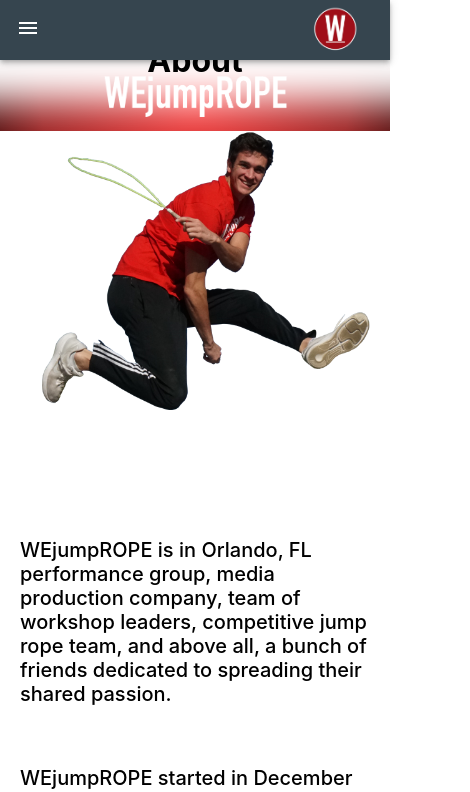
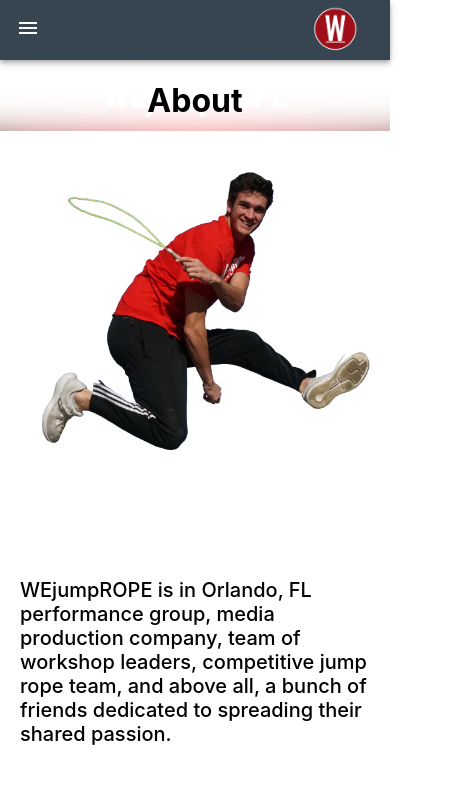
Before and after one commit to cbsimmons4/wejumprope_2.0, a React (Create React App) app in the folder production/: page / in a window 390 px wide. Shown: the top 792 px of the page, 470 px wide, since content can reach past the window. Built offline with nearby package versions, Linux system fonts and the light colour scheme.

Commit message:
fix mobile css issues

```diff
--- a/production/src/components/AppBar.js
+++ b/production/src/components/AppBar.js
@@ -35,7 +35,7 @@
   },
   menuItemText: {
     marginLeft: 20,
-    marginRight: 240,
+    marginRight: 150,
   }
 
 }));
--- a/production/src/components/Sections/HeaderSection.js
+++ b/production/src/components/Sections/HeaderSection.js
@@ -13,7 +13,7 @@
   imageWrapper: {
       width: '50%',
       margin: 'auto',
-      marginBottom: -90
+      marginBottom: -50
   },
   image: {
       width: '100%'
--- a/production/src/components/Sections/ShopSection.js
+++ b/production/src/components/Sections/ShopSection.js
@@ -16,12 +16,12 @@
       marginTop: 100,
       paddingBottom: 100,
       width: '80%',
-      minWidth: 400,
+      minWidth: 250,
       margin: 'auto'
   },
   shopItem: {
       textAlign: 'left',
-      maxWidth: 400,
+      maxWidth: 250,
       width: '100%',
       margin: 'auto',
       marginTop: 100
```
